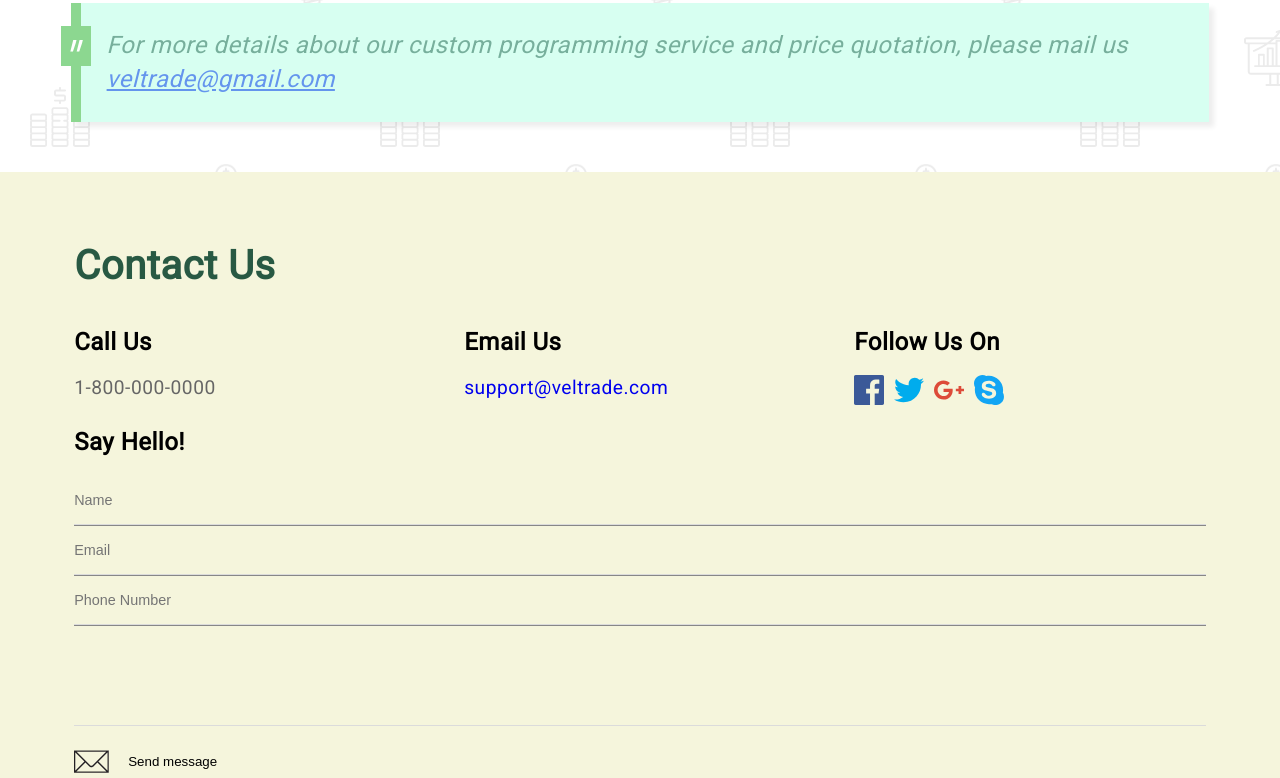
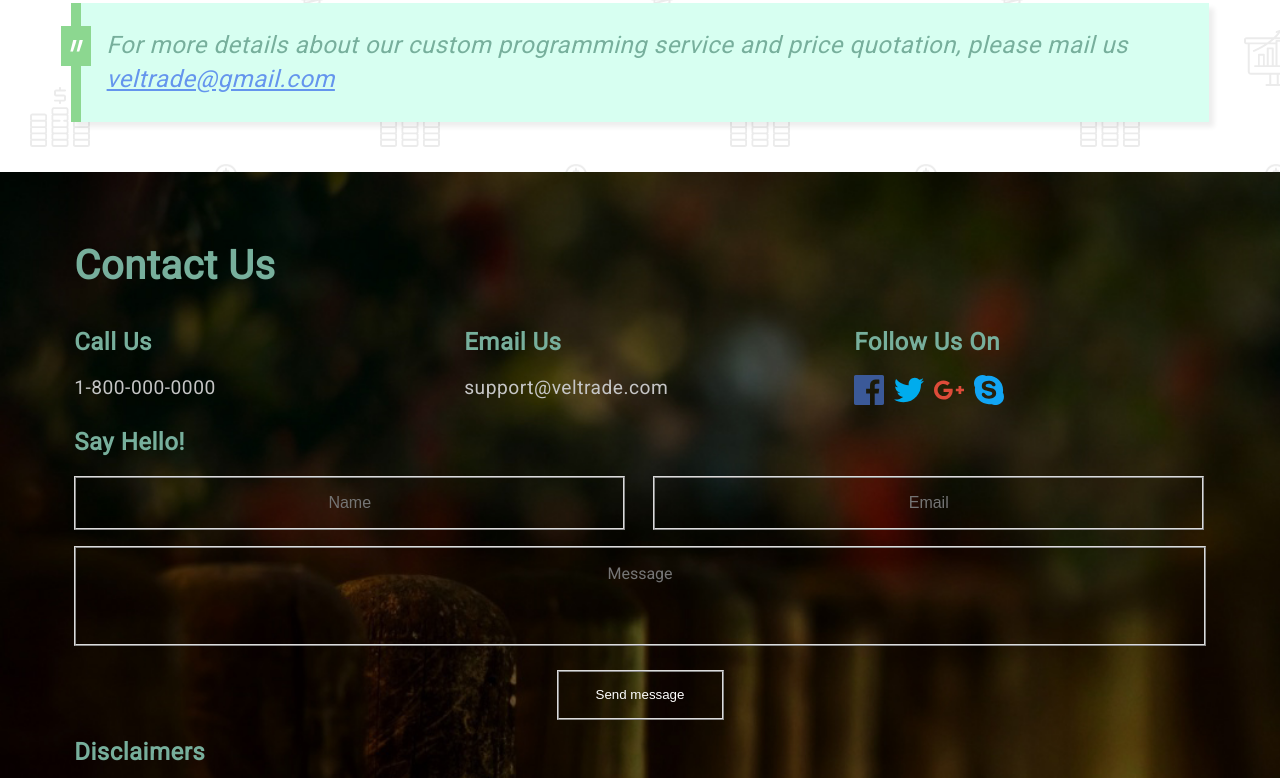
Before and after one commit to ArunHub/arunhub.github.io, a plain HTML site: page veltrade/index.html in a window 1280 px wide. Shown: the part 8254-9032 px from the top of the page. Drawn offline with nearby package versions, Linux system fonts and the light colour scheme; a web font is replaced by a local one.

Commit message:
contact bg added

```diff
--- a/veltrade/index.html
+++ b/veltrade/index.html
@@ -469,8 +469,7 @@
                             <form method="POST">
                                 <input type="text" name="name" placeholder="Name" required="" vk_1cdde="subscribed">
                                 <input type="email" name="email" placeholder="Email" required="">
-                                <input type="tel" name="tele" placeholder="Phone Number" required="" vk_1cdde="subscribed">
-                                <textarea placeholder="Message" name="msg" required=""> </textarea>
+                                <textarea placeholder="Message" name="msg" required=""></textarea>
                                 <input type="submit" value="Send message">
                             </form>
                         </div>
--- a/veltrade/scss/vel.scss
+++ b/veltrade/scss/vel.scss
@@ -274,11 +274,9 @@ ul.list-block {
     li {
         position: relative;
         padding-left: 2rem;
-
-        &:not(:last-child){
+        &:not(:last-child) {
             margin-bottom: 0.5rem;
         }
-
         &:before {
             content: "";
             position: absolute;
@@ -422,16 +420,18 @@ nav {
             }
             + .menu__tools {
                 position: absolute;
+                z-index: 100;
                 display: none;
                 text-align: left;
                 transform-origin: top;
                 transition: all 0.3s ease-out;
                 top: 100%;
-                min-width: 200px;
+                width: 250px;
                 background: white;
                 box-shadow: 0 1px 1px 5px rgba(0, 0, 0, 0.2);
                 a {
-                    padding: 1rem;
+                    padding: 0.5rem;
+                    text-transform: capitalize;
                     &:hover {
                         color: white;
                         background: $menucolor
@@ -446,62 +446,29 @@ main {
     // height: 100vh;
 }
 
-.hero-image{
-    background:url(../images/homepage2.jpeg);
-    background-position:left;
+.hero-image {
+    background: url(../images/homepage2.jpeg);
+    background-position: left;
     height: 500px;
     width: 100%;
     position: relative;
-
-    .image{
-        position: absolute;
-        width: auto;
-        img{
-            width: auto;
-        }
-    }
-
-    .image1{
-        width: 150px;
-  left: 36%;
-  top: 4%;
-    }
-    .image2{
-        width: 150px;
-  left: 52%;
-  top: 50%;
-    }
-    .image3{
-        width: 150px;
-         left: 20%;
-  top: 50%;
-    }
-    .image4{
-          left: 20%;
-  top: 25%;
-    }
-
-    .hero-heading{
-text-align:center;
+    .hero-heading {
+        text-align: center;
         font-family: 'Patua One', cursive;
         padding-top: 2rem;
-    p{
+        p {
             font-size: 3rem;
             color: white;
             padding-bottom: 2rem;
-  border-bottom:3px dashed #fff;
-  text-shadow: 2px 2px 10px rgba(237, 20, 61,0.5);
+            border-bottom: 3px dashed #fff;
+            text-shadow: 2px 2px 10px rgba(237, 20, 61, 0.5);
         }
-
-    h2{
-
+        h2 {
             font-size: 8rem;
-
-color:#333;
-
-    text-shadow: 2px 2px 10px rgba(255,255,255,1);
-  span{
-    color:crimson;
+            color: #333;
+            text-shadow: 2px 2px 10px rgba(255, 255, 255, 1);
+            span {
+                color: crimson;
             }
         }
     }
@@ -514,20 +481,20 @@ color:#333;
     figure {
         width: 50%;
         margin: 0 auto 10px;
-        svg{
+        svg {
             max-width: 100%;
             width: 100%;
         }
     }
 }
 
-.paper{
+.paper {
     position: relative;
     z-index: 10;
-    padding:2rem;
+    padding: 2rem;
     margin: 4rem 0 2rem;
-
-    &:before,&:after{
+    &:before,
+    &:after {
         position: absolute;
         content: "";
         left: 0;
@@ -535,28 +502,25 @@ color:#333;
         width: 100%;
         height: 100%;
         z-index: -1;
-        background:white;
-        border:1px solid #e5e5e5;
-        box-shadow:0 0 10px rgba(0,0,0,.2);
+        background: white;
+        border: 1px solid #e5e5e5;
+        box-shadow: 0 0 10px rgba(0, 0, 0, .2);
         transform: rotate(0);
     }
-
-    &:after{
+    &:after {
         transform: rotate(2deg);
     }
-
-    h3{
+    h3 {
         text-transform: uppercase;
         text-shadow: 3px 3px 1px rgba(237, 20, 61, 0.25);
     }
-
-    .list-block{
+    .list-block {
         border-bottom: 1px solid #ccc;
         padding-bottom: 1rem;
     }
 }
 
-#forex_training{
+#forex_training {
     background: honeydew url(../images/hexagons.svg);
     background-size: 20px;
 }
@@ -568,55 +532,76 @@ color:#333;
     }
 }
 
-#signal_service{
+#signal_service {
     background: bisque url(../images/hexagons.svg);
     background-size: 25px;
 }
 
-#coding_service{
+#coding_service {
     background: url(../images/pattern1.png);
 }
 
 .contact-form {
-    background: beige;
+    background-image: url(../images/contact-bg.jpg);
+    background-repeat: no-repeat;
+    background-size: cover;
+    position: relative;
+
+    h2,h3,h4{
+        color:$color2;
+    }
+
     h3 {
-        color: initial;
         font-size: 1.5rem;
         font-weight: 600;
         margin: 1rem 0;
     }
-    h4{
+    h4 {
         font-size: 1.2rem;
+    }
+    p{
+        color:#c5c5c5;
+        a{
+            color:#c5c5c5;
+        }
     }
     input[type="text"],
     textarea,
-    input[type="tel"],
     input[type="email"] {
-        width: 100%;
-        border-right: none;
-        border-left: none;
-        border-top: none;
-        border-bottom: 2px ridge #DBDBDB;
+        width: 48.7%;
+        border: 2px ridge #DBDBDB;
         outline: none;
         padding: 1rem 0;
-        font-size: 0.9rem;
+        font-size: 1rem;
         background: transparent;
+        text-align: center;
+        color:white;
+        margin-bottom: 1rem;
+    }
+    input[type="text"]{
+        margin-right: 1%;
+        display: inline-block;
+
+    }
+    input[type="email"] {
+        margin-left: 1%;
+        display: inline-block;
     }
     textarea {
+        width: 100%;
         height: 100px;
-        outline: none;
-        border-bottom: 1px ridge #DBDBDB;
         resize: none;
+        font-family: 'Roboto', sans-serif;
     }
     input[type="submit"] {
-        background: url('../images/msg-icon.png') no-repeat 0px 0px;
-        height: 23px;
+        background: transparent;
+        color:white;
+        height: 50px;
         width: 167px;
         display: block;
         outline: none;
-        text-indent: 30px;
-        border: none;
-        margin: 1rem 0;
+        border: 2px ridge #DBDBDB;
+        margin: auto;
         transition: 0.5s all;
         -webkit-transition: 0.5s all;
         -moz-transition: 0.5s all;
```
Also changed, not shown: veltrade/css/vel.css, veltrade/images/contact-bg.jpg (added), 1 other file. Lines whose indentation alone changed are shown as unchanged.
